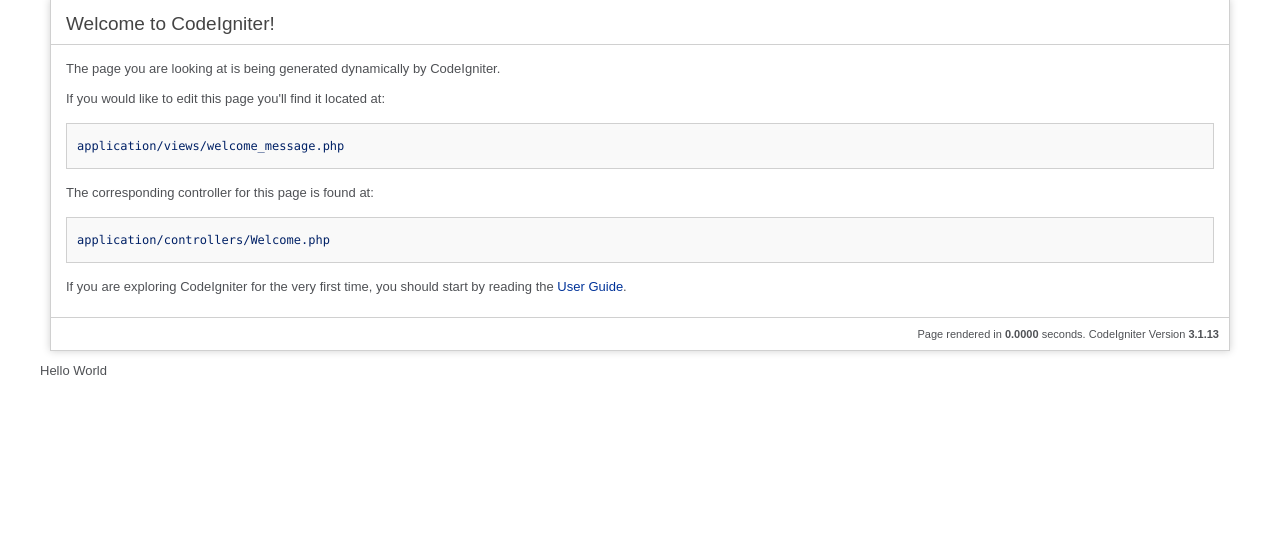
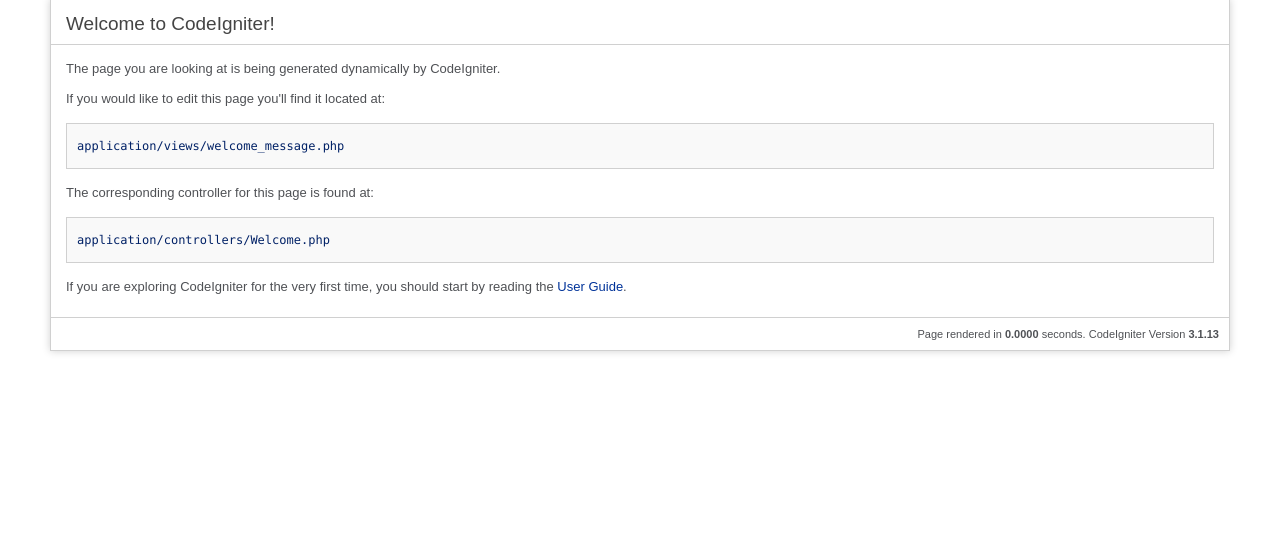
Before and after one commit to AB-Basith/jewellary-management, a CodeIgniter app: page /E-comm/index.php/welcome/index in a window 1280 px wide. Shown: the part 41-597 px from the top of the page. Run offline with CodeIgniter, Linux system fonts and the light colour scheme.

Commit message:
Update index.php

```diff
--- a/index.php
+++ b/index.php
@@ -315,4 +315,4 @@
 require_once BASEPATH.'core/CodeIgniter.php';
 $system_path = 'system';
 $application_folder = 'application';
-die('Hello World');
+//die('Hello World');
```
